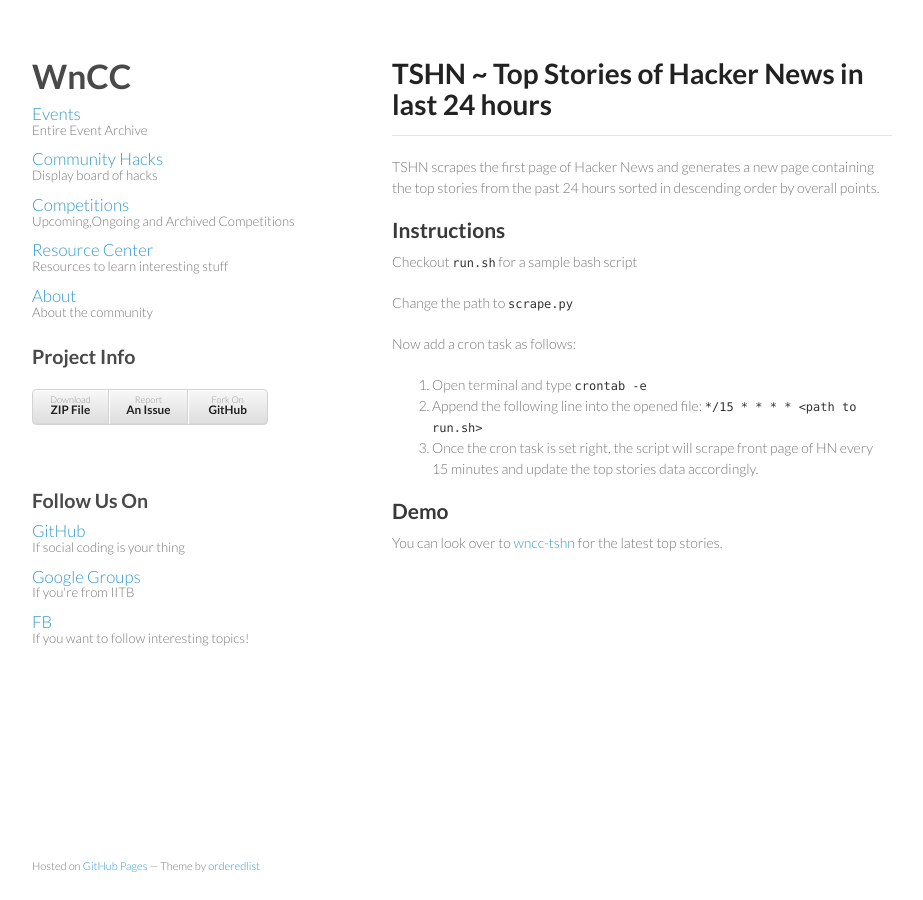
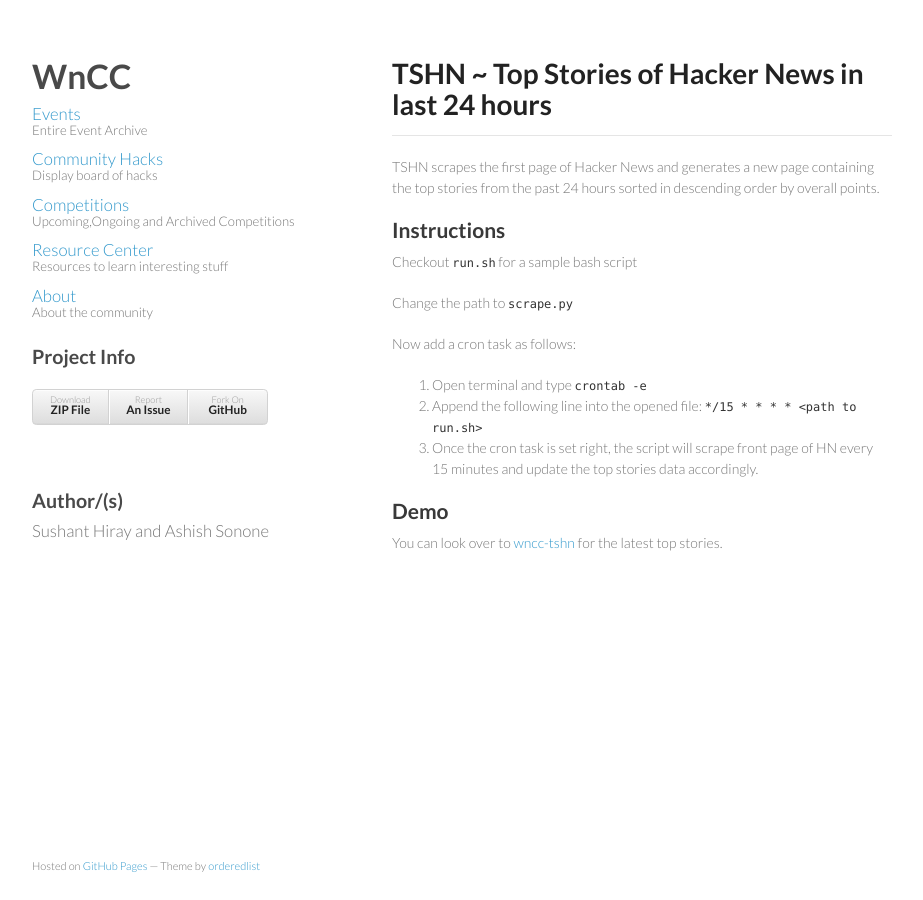
Before and after one commit to wncc/wncc.github.io, a Jekyll site: the page built from hacks/_posts/2013-12-12-tshn.markdown, in a window 1280 px wide. Shown: the whole page, without its empty margins (178-1101 px from the left). Built offline with Jekyll 4.4.1, drawn with Linux system fonts in a browser that asks for light colours; nearby versions of some CDN libraries; Markdown is read by kramdown in place of the engine named in the settings.

Commit message:
Added Author tag, Removed follow us in hack pages

```diff
--- a/_layouts/default.html
+++ b/_layouts/default.html
@@ -81,12 +81,15 @@
               <li><a href="{{ page.repository_url }}">Fork On <strong>GitHub</strong></a></li>
             {% endif %}
           </ul>
-        {% endif %}
         <br/>
+        <h3>Author/(s)</h3>
+        {{ page.author | array_to_sentence_string }}
+        {% else %}
         <h3>Follow Us On</h3>
         <p class="view"><a href="https://github.com/wncc" target="tab">GitHub<small>If social coding is your thing</small></a></li>
         <p class="view"><a href="https://groups.google.com/forum/#!forum/wncc_iitb" target="tab">Google Groups<small>If you're from IITB</small></a></li>
         <p class="view"><a href="https://facebook.com/wncc.iitb" target="tab">FB<small>If you want to follow interesting topics!</small></a></li>
+      {% endif %}
       </header>
       <section id="main">
         {{ content }}
--- a/hacks/_posts/2013-12-12-tshn.markdown
+++ b/hacks/_posts/2013-12-12-tshn.markdown
@@ -5,6 +5,7 @@
 zip_url: https://github.com/sushant-hiray/tshn/zipball/master
 issue_url: https://github.com/sushant-hiray/tshn/issues/new
 repository_url: http://github.com/sushant-hiray/tshn
+author: [Sushant Hiray, Ashish Sonone]
 ---
 
 TSHN scrapes the first page of Hacker News and generates a new page containing the top stories from the past 24 hours sorted in descending order by overall points.
```
